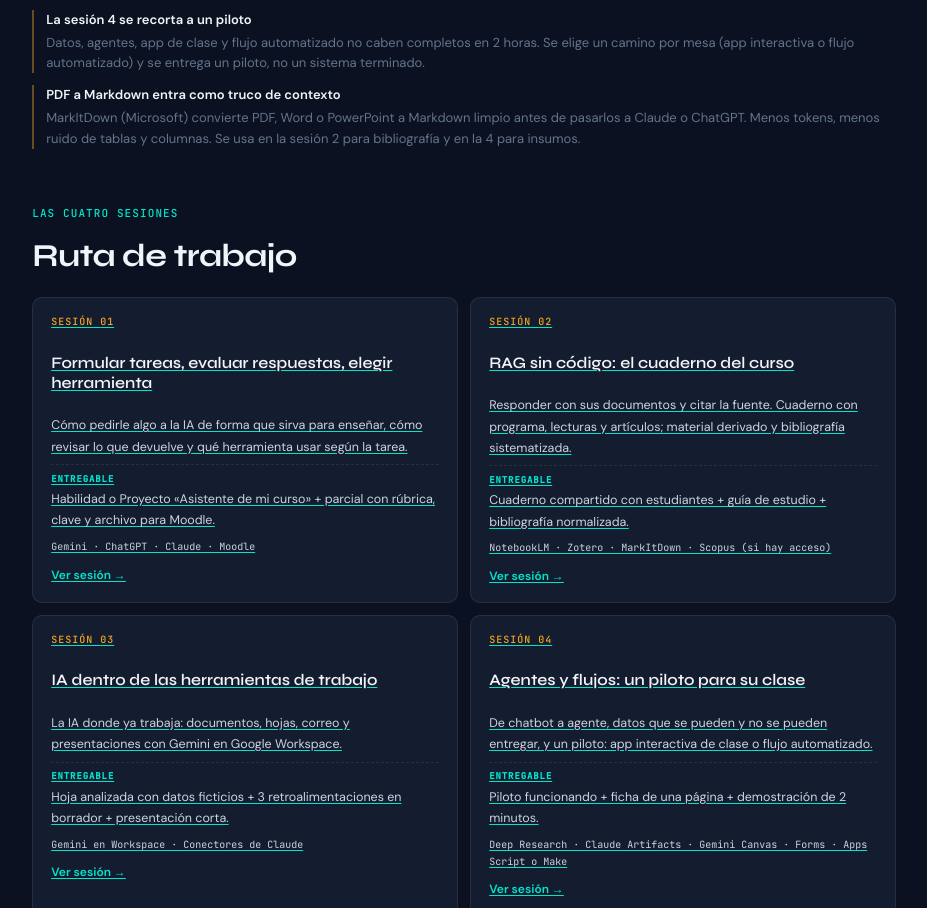
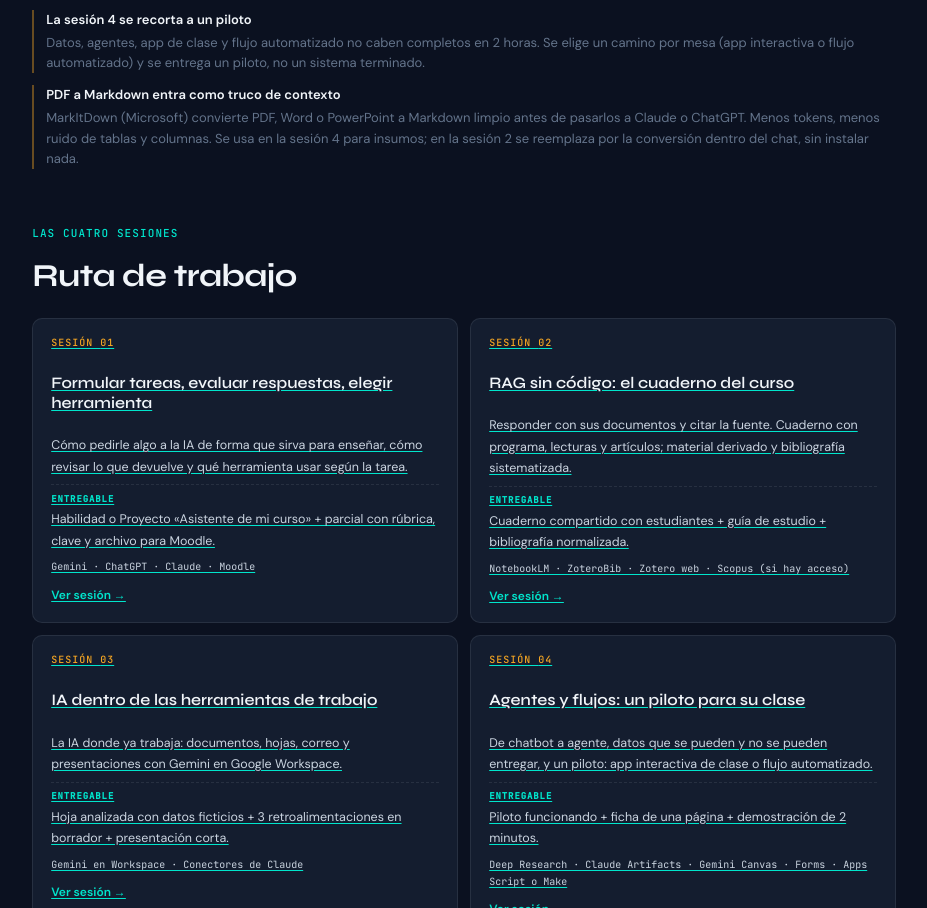
Before and after one commit to its-camilo/capacitacion-ia-generativa, a React (Vite) app: page /profesores in a window 1280 px wide. Shown: the part 987-1895 px from the top of the page, without its empty margins (19-946 px from the left). Built offline with nearby package versions, Linux system fonts and the light colour scheme.

Commit message:
Profes S2: sin instalaciones (ZoteroBib y Zotero web, sin MarkItDown)

```diff
--- a/src/data/profesorSessions.js
+++ b/src/data/profesorSessions.js
@@ -30,7 +30,7 @@ export const designChanges = [
   {
     title: 'PDF a Markdown entra como truco de contexto',
     description:
-      'MarkItDown (Microsoft) convierte PDF, Word o PowerPoint a Markdown limpio antes de pasarlos a Claude o ChatGPT. Menos tokens, menos ruido de tablas y columnas. Se usa en la sesión 2 para bibliografía y en la 4 para insumos.',
+      'MarkItDown (Microsoft) convierte PDF, Word o PowerPoint a Markdown limpio antes de pasarlos a Claude o ChatGPT. Menos tokens, menos ruido de tablas y columnas. Se usa en la sesión 4 para insumos; en la sesión 2 se reemplaza por la conversión dentro del chat, sin instalar nada.',
   },
 ]
 
@@ -54,7 +54,7 @@ export const sessionSummaries = [
     focus:
       'Responder con sus documentos y citar la fuente. Cuaderno con programa, lecturas y artículos; material derivado y bibliografía sistematizada.',
     deliverable: 'Cuaderno compartido con estudiantes + guía de estudio + bibliografía normalizada.',
-    tools: 'NotebookLM · Zotero · MarkItDown · Scopus (si hay acceso)',
+    tools: 'NotebookLM · ZoteroBib · Zotero web · Scopus (si hay acceso)',
     tag: 'RAG sin código',
   },
   {
@@ -548,7 +548,7 @@ Reglas:
       { time: '20 min', label: 'Práctica 3', detail: 'Preguntar con citas y detectar huecos.' },
       { time: '15 min', label: 'Práctica 4', detail: 'Convertir el cuaderno en guía, mapa, audio y video.' },
       { time: '15 min', label: 'Práctica 5', detail: 'Compartirlo como tutor del curso.' },
-      { time: '15 min', label: 'Práctica 6', detail: 'Sistematizar la bibliografía: Zotero, Scopus y PDF a Markdown.' },
+      { time: '15 min', label: 'Práctica 6', detail: 'Sistematizar la bibliografía con IA, ZoteroBib y Zotero web.' },
       { time: '15 min', label: 'Entregable', detail: 'Probar el cuaderno con un colega y cerrar.' },
     ],
     goals: [
@@ -786,24 +786,24 @@ Reglas:
         blocks: [
           {
             type: 'p',
-            text: 'Este paso es opcional y se puede dejar como tarea. Hay tres caminos, de menor a mayor complejidad:',
+            text: 'Este paso es opcional y se puede dejar como tarea. Todo se hace en el navegador, sin instalar nada. Hay tres caminos, de menor a mayor complejidad:',
           },
           {
             type: 'cards',
             items: [
-              { title: 'Zotero', description: 'Gestor de referencias gratuito. Guarda, organiza y exporta en APA, BibTeX o RIS. Es el piso mínimo.', tag: 'Gestor', url: 'https://www.zotero.org' },
+              { title: 'ZoteroBib', description: 'Versión web de Zotero, sin cuenta ni instalación. Pegue un DOI, ISBN o URL y arma la bibliografía en APA lista para copiar.', tag: 'Web', url: 'https://zbib.org' },
+              { title: 'Zotero web', description: 'Con una cuenta gratuita en zotero.org guarda y organiza la biblioteca del curso desde el navegador y la exporta en APA, BibTeX o RIS.', tag: 'Gestor', url: 'https://www.zotero.org' },
               { title: 'MCP de Scopus', description: 'Si la universidad tiene acceso, un conector consulta metadatos y DOIs sin salir del chat. Depende de la licencia y del conector.', tag: 'Conector' },
-              { title: 'MarkItDown', description: 'Herramienta de Microsoft que convierte PDF, Word o PowerPoint a Markdown limpio. Menos tokens y menos ruido de tablas.', tag: 'Contexto', url: 'https://github.com/microsoft/markitdown' },
             ],
           },
           {
             type: 'p',
-            text: 'Un flujo realista: bajar los PDF del curso, convertirlos a Markdown con MarkItDown, pasarlos a Claude o ChatGPT con el programa y pedir una tabla de referencias normalizada. Después se importa esa tabla a Zotero.',
+            text: 'Un flujo realista: subir el programa y la bibliografía del curso a Claude o ChatGPT, pedir una tabla de referencias normalizada y pasar los DOI o ISBN a ZoteroBib o a Zotero web para obtener la lista final en APA.',
           },
           {
             type: 'prompt',
             label: 'Normalizar la bibliografía',
-            text: `Te paso el programa y las referencias del curso en Markdown.
+            text: `Te paso el programa y las referencias del curso.
 
 1. Normaliza cada referencia en APA 7.
 2. Elimina duplicados y marca los que no tengan datos completos como «verificar».
@@ -813,11 +813,11 @@ Reglas:
           },
           {
             type: 'note',
-            text: 'MarkItDown no resume el PDF: lo convierte a texto limpio. Úselo cuando el PDF tenga tablas o columnas y el copiar y pegar salga desordenado. Así también gasta menos tokens al pasarlo a Claude.',
+            text: 'Si el PDF tiene tablas o columnas y la IA lo lee desordenado, pídale primero: «Convierte este documento a Markdown limpio, sin resumir». Luego use ese texto para normalizar la bibliografía.',
           },
           {
             type: 'note',
-            text: 'Si no hay acceso a Scopus, use Google Scholar y Zotero. El flujo es el mismo; cambia la fuente de los metadatos.',
+            text: 'Si no hay acceso a Scopus, use Google Scholar y ZoteroBib. El flujo es el mismo; cambia la fuente de los metadatos.',
           },
         ],
       },
@@ -859,8 +859,8 @@ Reglas:
         blocks: [
           { type: 'callout', tone: 'warn', title: 'Por confirmar antes de dictar', text: 'NotebookLM ya está habilitado en las cuentas @unal.edu.co (probado el 31 oct 2026). Falta confirmar si la universidad tiene acceso a la API de Scopus para el MCP de bibliografía; la biblioteca sí tiene Scopus.' },
           { type: 'note', text: 'Los límites de fuentes y de cuadernos cambian. Revise la cifra vigente el día anterior y ajuste el número de documentos de la práctica.' },
-          { type: 'note', text: 'Si no hay acceso a Scopus, la práctica 6 se hace con Zotero y Google Scholar; el entregable no cambia.' },
-          { type: 'note', text: 'MarkItDown requiere instalación local. Si el grupo no tiene Python, muestre el resultado ya convertido y deje el enlace como recurso.' },
+          { type: 'note', text: 'Si no hay acceso a Scopus, la práctica 6 se hace con ZoteroBib y Google Scholar; el entregable no cambia.' },
+          { type: 'note', text: 'La sesión no requiere instalar nada ni permisos de administrador en los equipos: todo funciona en el navegador con la cuenta @unal.' },
         ],
       },
     ],
```
